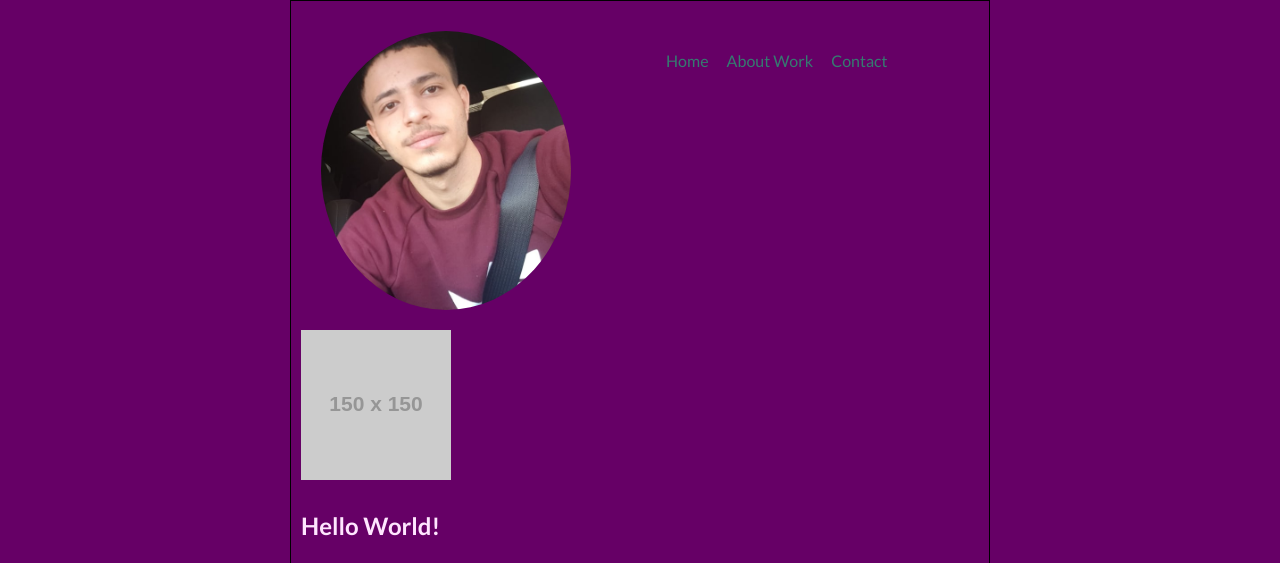
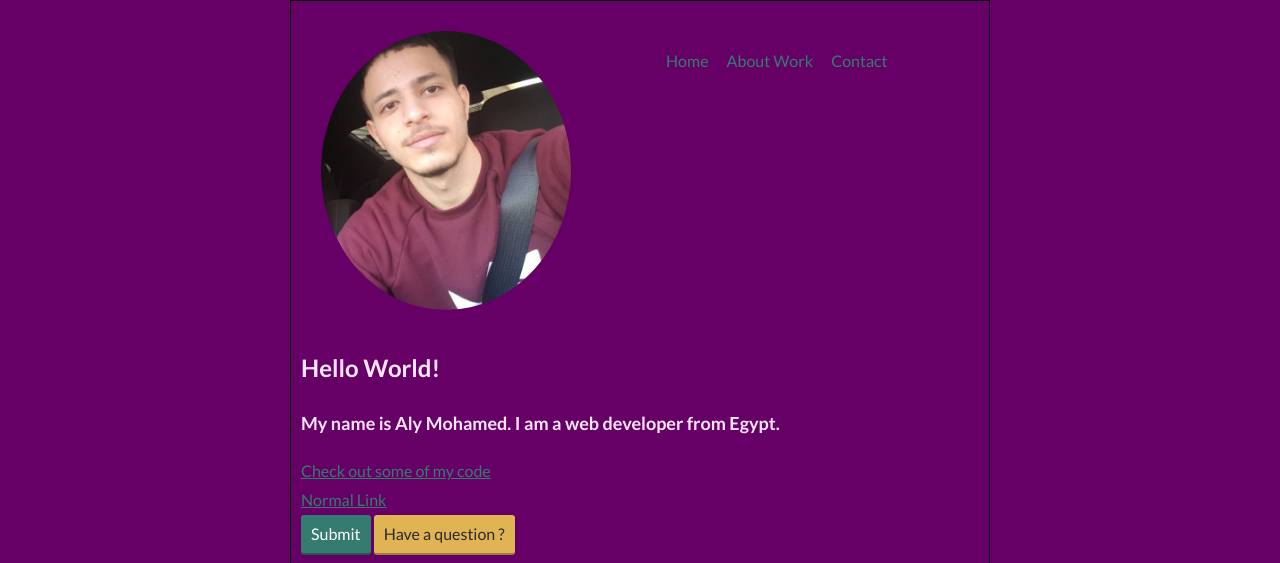
Before and after one commit to 3aloo/Portfolio-site, a plain HTML site: page index.html in a window 1280 px wide. Shown: the top 563 px of the page. Drawn offline with nearby package versions, Linux system fonts and the light colour scheme; placeholder pictures from the web are drawn by us.

Commit message:
Update index.html
if applied the placeholder will be removed

```diff
--- a/index.html
+++ b/index.html
@@ -29,7 +29,6 @@
       </ul>
     </nav>
   </header>
-    <img src="http://via.placeholder.com/150x150" alt="">
     <h1>Hello World!</h1>
     <p>My name is Aly Mohamed. I am a <span>web</span> developer from Egypt.</p>
     <a href="#">Check out some of my code</a><br>
```
